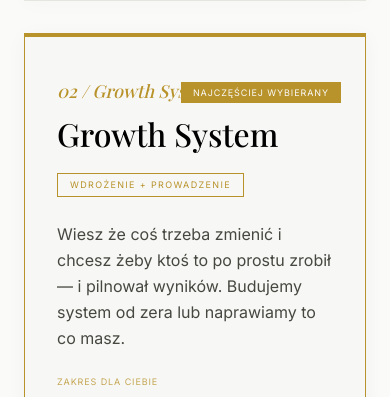
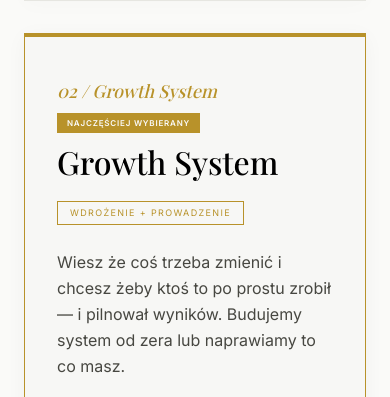
Before and after one commit to j4ck0b/martin-growth, a website: page index.html in a window 390 px wide. Shown: the part 7182-7579 px from the top of the page. Drawn offline with nearby package versions, Linux system fonts and the light colour scheme.

Commit message:
fix: resolve text overlap on Growth System card on mobile/narrow screens

```diff
--- a/index.html
+++ b/index.html
@@ -576,12 +576,12 @@ UMÓW ROZMOWĘ
     <div class="border-[1.5px] border-brand-gold rounded-none flex flex-col justify-between bg-brand-forest/[0.01] hover:bg-brand-forest/[0.03] transition-all duration-300 group relative shadow-[0_4px_20px_rgba(28,58,42,0.04)] hover:shadow-[0_12px_40px_rgba(28,58,42,0.08)] overflow-hidden">
       <!-- Top decorative accent line -->
       <div class="h-[3px] w-full bg-brand-gold"></div>
-      <div class="absolute top-12 right-6 bg-brand-gold text-brand-warm-white font-label-caps text-[9px] tracking-widest px-3 py-1 select-none z-10">
-        NAJCZĘŚCIEJ WYBIERANY
-      </div>
       <div class="p-8 pt-10 flex-1 flex flex-col justify-between">
         <div>
-          <span class="font-serif italic text-brand-gold text-lg block mb-2 transition-colors">02 / Growth System</span>
+          <div class="flex justify-between items-center gap-2 mb-2 flex-wrap">
+            <span class="font-serif italic text-brand-gold text-lg transition-colors">02 / Growth System</span>
+            <span class="bg-brand-gold text-brand-warm-white font-label-caps text-[8px] tracking-widest px-2.5 py-1 select-none uppercase font-semibold">NAJCZĘŚCIEJ WYBIERANY</span>
+          </div>
           <h3 class="font-headline-md text-headline-md text-primary mb-4">Growth System</h3>
           <span class="font-label-caps text-[9px] text-brand-gold border-[0.5px] border-brand-gold px-3 py-1 inline-block mb-6 tracking-[0.15em] bg-transparent">WDROŻENIE + PROWADZENIE</span>
           <p class="font-body-md text-on-surface-variant mb-6 leading-relaxed">
```
